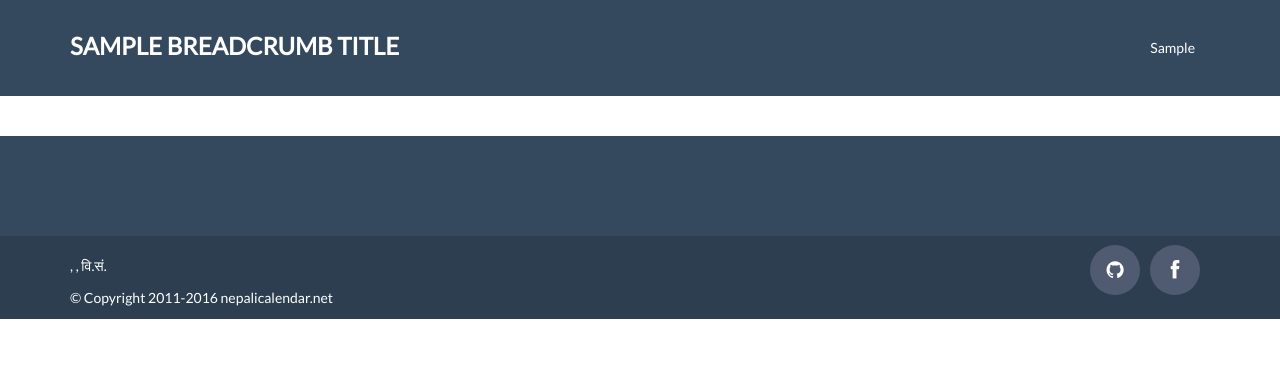
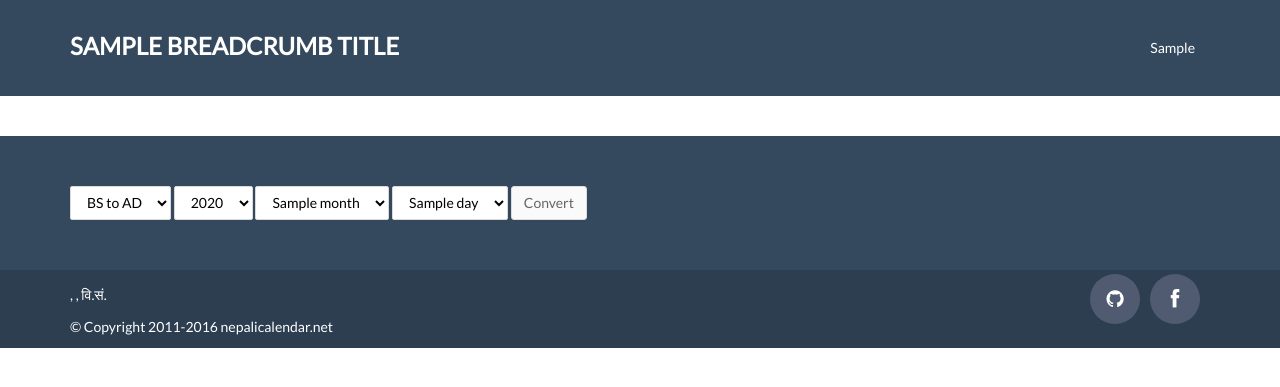
Before and after one commit to nepalicalendar/nepalicalendar.net, a Django app: template website/templates/base.html in a window 1280 px wide. Shown: the part 96-483 px from the top of the page. Run offline with Django 3.2, Linux system fonts and the light colour scheme; the template is opened without the code that fills it: most values are stand-ins (such as "Sample title", 1, 10 or a date in 2020); some libraries are stand-ins or nearby versions.

Commit message:
Added dummy form

```diff
--- a/website/base/static/css/style.css
+++ b/website/base/static/css/style.css
@@ -2971,3 +2971,7 @@ div.header h3{
     left:50%;
     top:-4px;
 }
+
+.form-control{
+    color: #000;
+}
--- a/website/nepcal/functions.py
+++ b/website/nepcal/functions.py
@@ -1,5 +1,8 @@
 from nepalicalendar import NepDate, NepCal, values
 
+
+def to_nepali(number):
+    return number
 
 def inject_date_params(request):
     """
@@ -8,4 +11,6 @@ def inject_date_params(request):
     return {
         'today': NepDate.today(),
         'nepcal_values': values,
+        'nepali_days_range': range(1,33),
+        'nepali_years': range(values.START_NP_YEAR, values.END_NP_YEAR + 1),
     }
--- a/website/templates/base.html
+++ b/website/templates/base.html
@@ -101,7 +101,44 @@
     {% endblock %}
     <!--footer start-->
     <footer class="footer">
-      <div class="container"></div>
+      <div class="container">
+
+        <form class="form-inline" role="form">
+          <div class="form-group">
+            <select class="form-control ">
+              <option value="">BS to AD</option>
+              <option value="">AD to BS</option>
+            </select>
+          </div>
+
+          <div class="form-group">
+            <select class="form-control ">
+              {% for year in nepali_years %}
+              <option value="">{{ year }}</option>
+              {% endfor %}
+            </select>
+          </div>
+
+          <div class="form-group">
+            <select class="form-control ">
+              {% for month in nepcal_values.NEPALI_MONTH_NAMES_NE.values %}
+              <option value="">{{ month }}</option>
+              {% endfor %}
+            </select>
+          </div>
+
+          <div class="form-group">
+            <select class="form-control ">
+              {% for day in nepali_days_range %}
+              <option value="">{{ day }}</option>
+              {% endfor %}
+            </select>
+          </div>
+
+
+          <button type="submit" class="btn btn-default">Convert</button>
+        </form>
+      </div>
     </footer>
     <!-- footer end -->
     <!--small footer start -->
```
